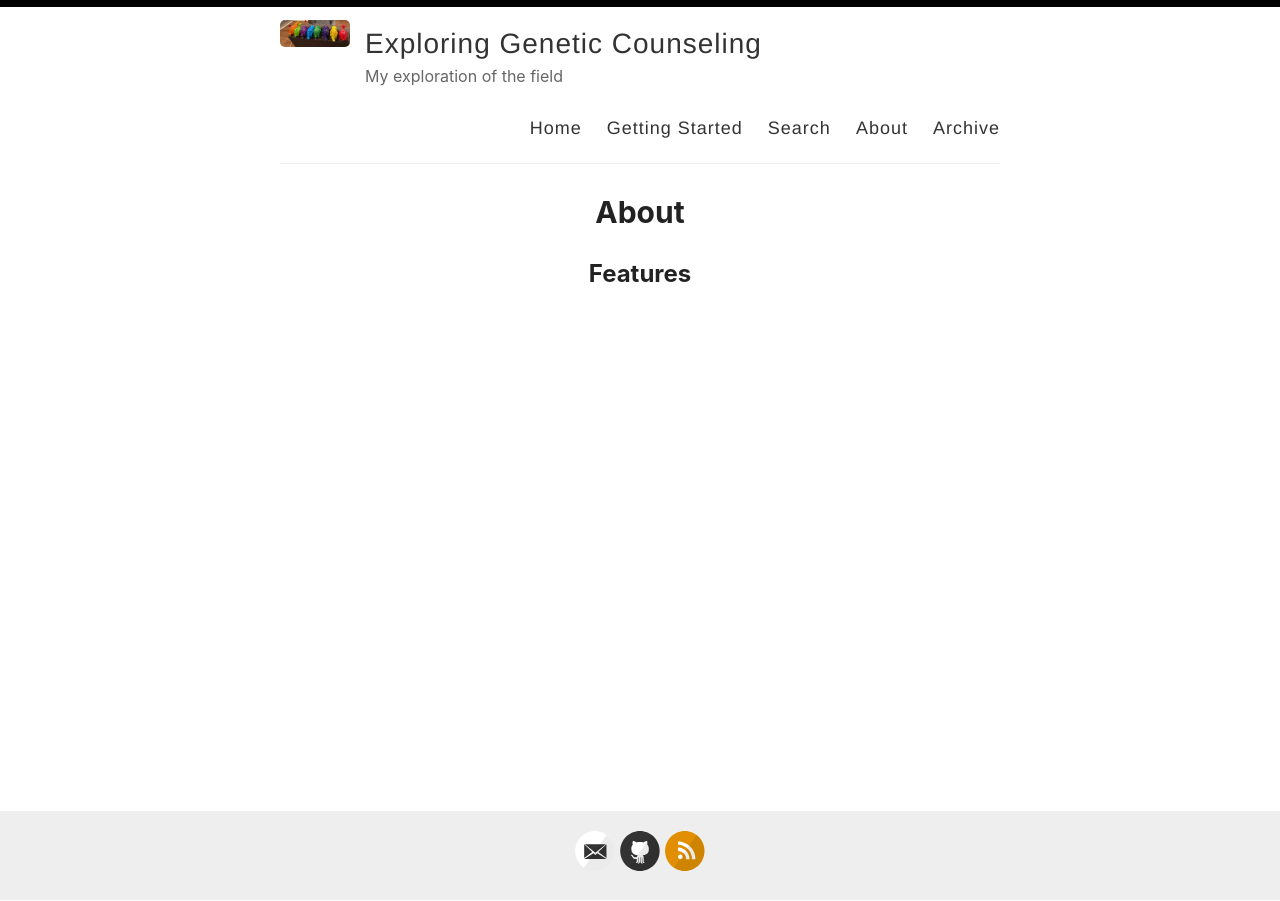
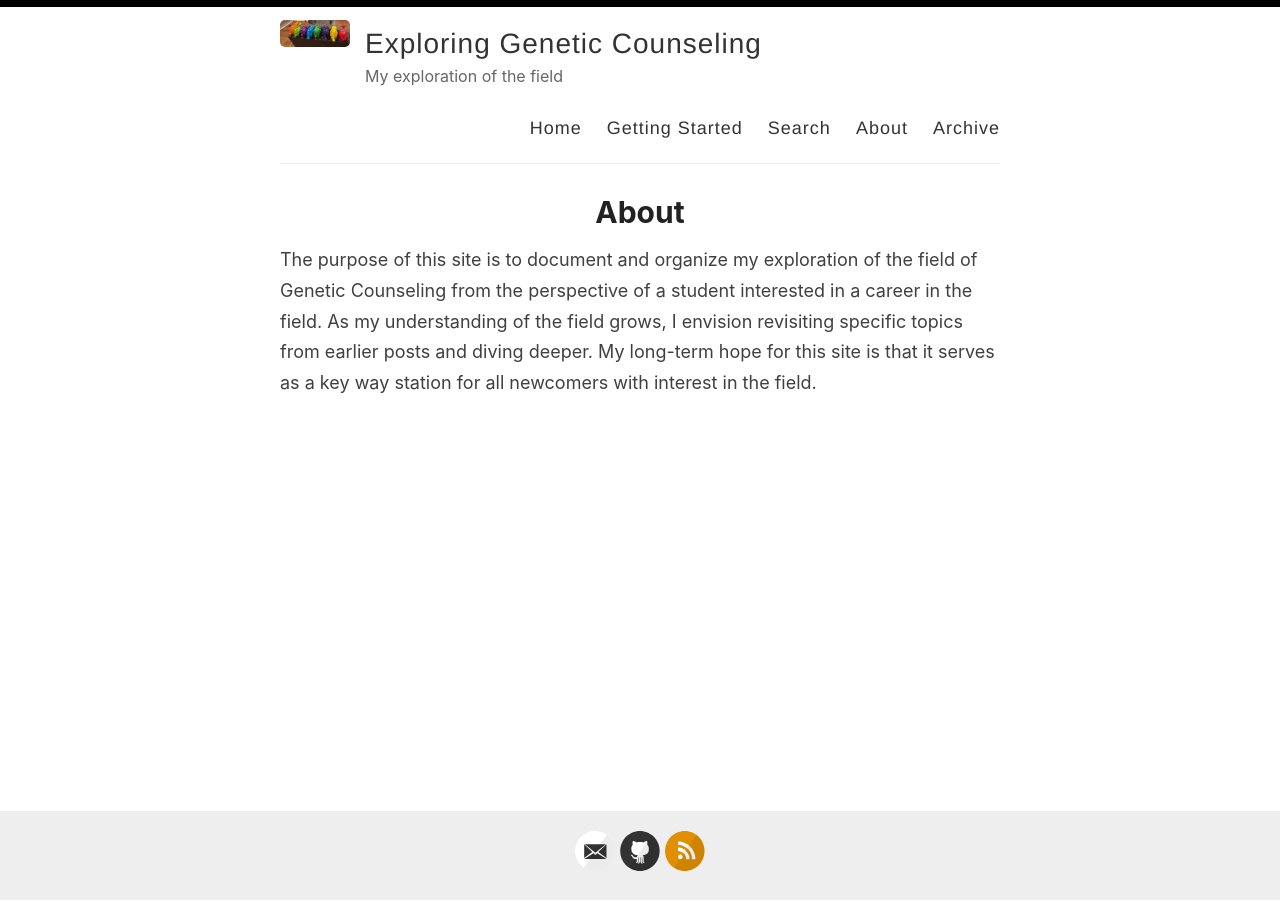
Before and after one commit to estevezb/Exploring-Genetic-Counseling, a Jekyll site: the page built from _pages/about.md, in a window 1280 px wide. Built offline with Jekyll 4.4.1, drawn with Linux system fonts in a browser that asks for light colours.

Commit message:
Update about.md

```diff
--- a/_pages/about.md
+++ b/_pages/about.md
@@ -6,4 +6,4 @@ permalink: /about/
 
 
 
-## Features
+The purpose of this site is to document and organize my exploration of the field of Genetic Counseling from the perspective of a student interested in a career in the field. As my understanding of the field grows, I envision revisiting specific topics from earlier posts and diving deeper. My long-term hope for this site is that it serves as a key way station for all newcomers with interest in the field.
```
